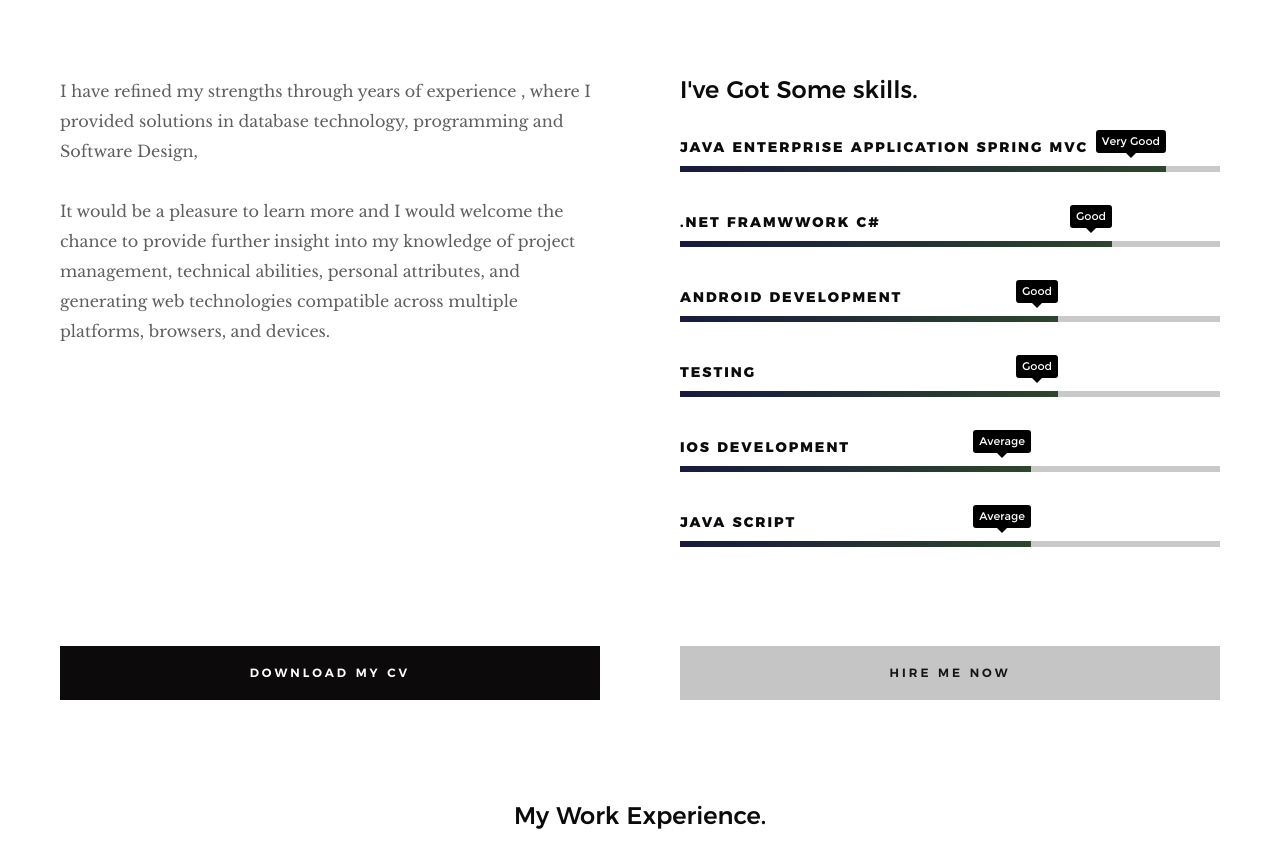
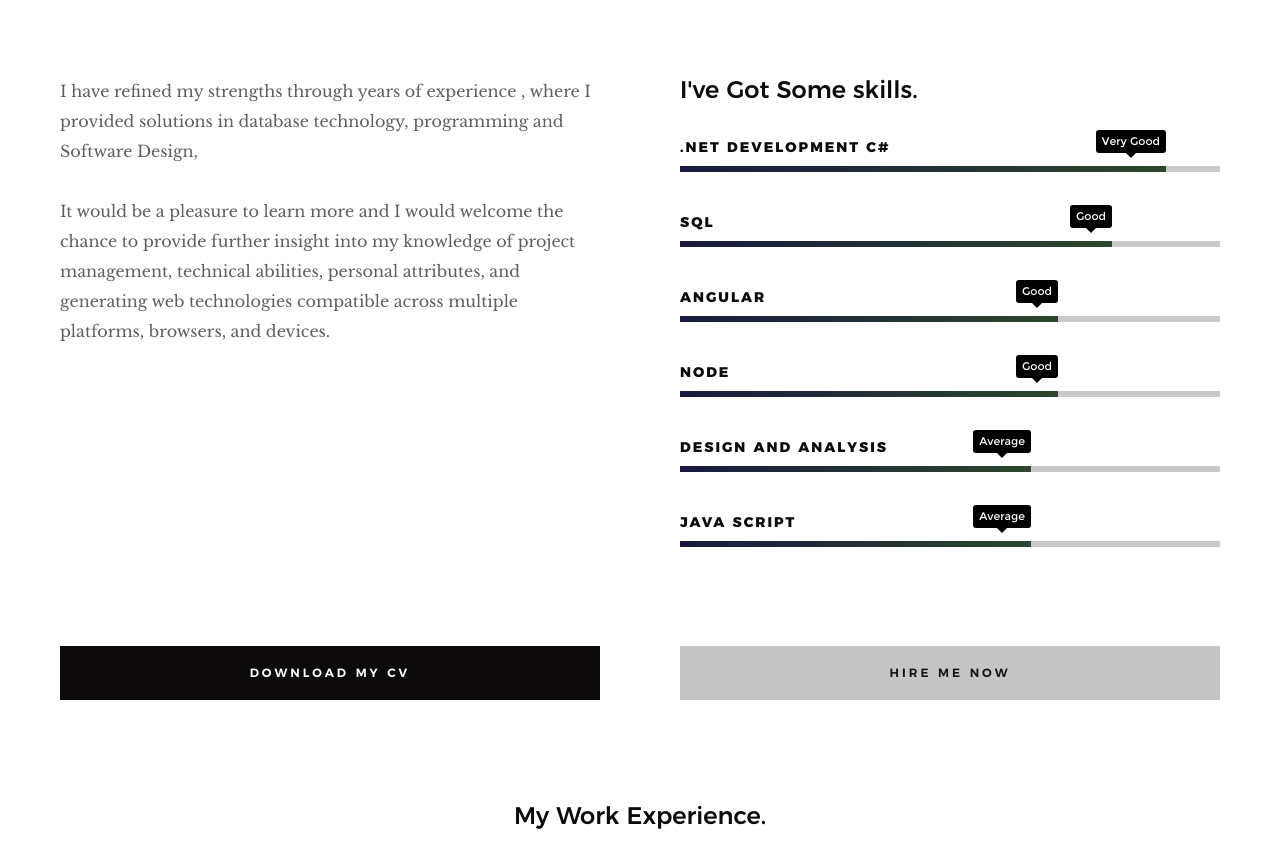
Before and after one commit to kaleembashir28/kaleem.github.io, a plain HTML site: page index.html in a window 1280 px wide. Shown: the part 1340-2187 px from the top of the page. Drawn offline with Linux system fonts and the light colour scheme.

Commit message:
Update index.html

```diff
--- a/index.html
+++ b/index.html
@@ -143,29 +143,29 @@
                     It would be a pleasure to learn more and I would welcome the chance to provide further insight into my knowledge of project management, technical abilities, personal attributes, and generating web technologies compatible across multiple platforms, browsers, and devices.   </p>
             </div>
 
-            <div class="col-six tab-full right">
+           <div class="col-six tab-full right">
                 <h3>I've Got Some skills.</h3>
 
                 <ul class="skill-bars">
                         <li>
                                 <div class="progress percent90"><span>Very Good</span></div>
-                                <strong>Java Enterprise Application Spring MVC</strong>
+                                <strong>.Net Development C#</strong>
                         </li>
                     <li>
                     <div class="progress percent80"><span>Good</span></div>
-                    <strong>.Net FramwWork c# </strong>
+                    <strong>SQL </strong>
                     </li>
                     <li>
                     <div class="progress percent70"><span>Good</span></div>
-                    <strong>Android Development</strong>
+                    <strong>Angular</strong>
                     </li>
                     <li>
                             <div class="progress percent70"><span>Good</span></div>
-                            <strong>Testing </strong>
+                            <strong>NODE </strong>
                             </li>
                     <li>
                     <div class="progress percent65"><span>Average</span></div>
-                    <strong>IOS Development</strong>
+                    <strong> Design and Analysis</strong>
                     </li>
                     <li>
                     <div class="progress percent65"><span>Average</span></div>
```
